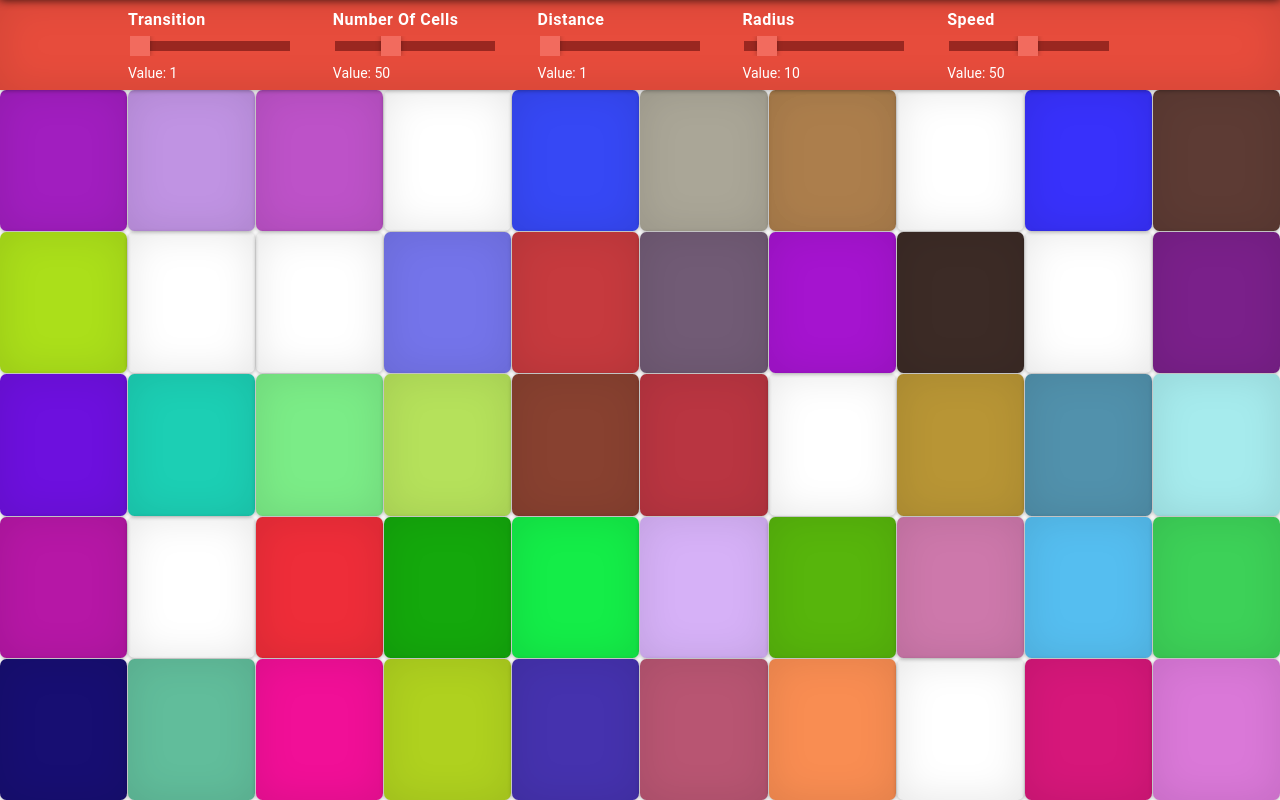
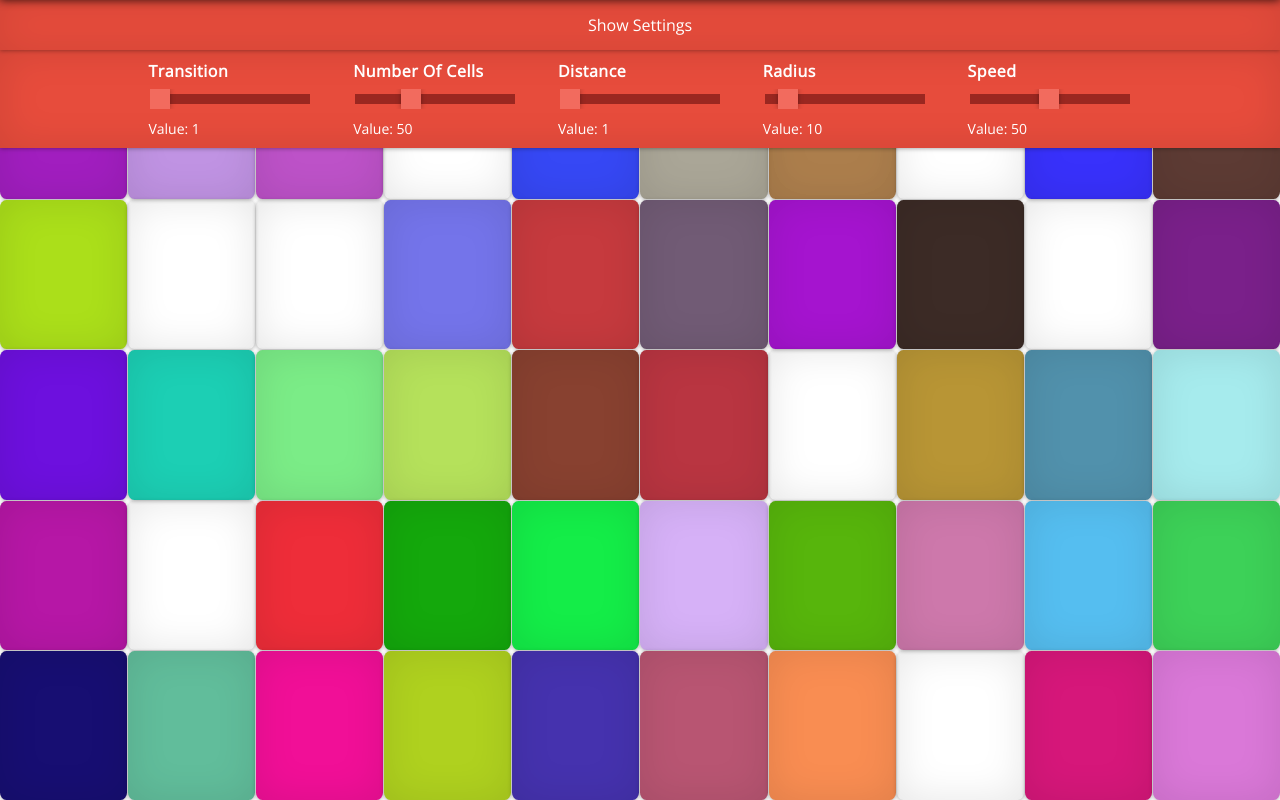
Before and after one commit to sahinerbay/disco_lights, a website: page index.html in a window 1280 px wide. Drawn offline with nearby package versions, Linux system fonts and the light colour scheme; files that its build step writes are made by us from their sources.

Commit message:
Add toggle settings button, and lock package.json

```diff
--- a/index.html
+++ b/index.html
@@ -5,6 +5,8 @@
     <meta name="viewport" content="width=device-width, initial-scale=1.0">
     <meta http-equiv="X-UA-Compatible" content="ie=edge">
     <link rel="stylesheet" href="./build/style/main.min.css">
+    <!-- DO NOT CHANGE THE ORDER, BECAUSE OF 'document.styleSheets[].rules' -->
+    <link href="https://fonts.googleapis.com/css?family=Open+Sans" rel="stylesheet">
     <title>Disco Lights</title>
 </head>
 <body>
--- a/package.json
+++ b/package.json
@@ -4,6 +4,7 @@
   "description": "",
   "main": "index.js",
   "scripts": {
+    "start": "gulp project:watch",
     "test": "echo \"Error: no test specified\" && exit 1"
   },
   "repository": {
--- a/src/script/script.js
+++ b/src/script/script.js
@@ -2,9 +2,9 @@ let dom = function () {
 
     let createElement = (el) => document.createElement(el);
 
-    let setClass = (el, name) => {
-        el.className = name;
-    };
+    let setClass = (el, name) => el.className = name;
+
+    let toggleClassName = (el, name) => el.classList.toggle(name);
 
     let setAttributes = (el, attrs) => {
         for (let key in attrs) {
@@ -12,21 +12,19 @@ let dom = function () {
         }
     };
 
-    let setBackgroundColor = (el, color) => {
-        el.style.background = color;
-    };
+    let setBackgroundColor = (el, color) => el.style.background = color;
 
-    let append = (parent, child) => {
-        parent.appendChild(child);
-    };
+    let append = (parent, child) => parent.appendChild(child);
 
     let getElement = (classname, nth) => document.querySelectorAll(`.${classname}`)[nth];
 
     let getRandomColor = () => {
         let letters = '0123456789ABCDEF';
         let color = '#';
-        for (let i = 0; i < 6; i++) {
+        let i = 0;
+        while (i < 6) {
             color += letters[Math.floor(Math.random() * 16)];
+            i++;
         }
         return color;
     };
@@ -46,25 +44,24 @@ let dom = function () {
         }, speed);
     };
 
-    let clearInterval = () => {
-        window.clearInterval(interval);
-    };
+    let clearInterval = () => window.clearInterval(interval);
 
     return {
-        createElement: createElement,
-        setClass: setClass,
-        setAttributes: setAttributes,
-        append: append,
-        getElement: getElement,
-        changeColor: changeColor,
-        clearInterval: clearInterval,
-        removeAllChildren: removeAllChildren
+        createElement,
+        setClass,
+        toggleClassName,
+        setAttributes,
+        append,
+        getElement,
+        changeColor,
+        clearInterval,
+        removeAllChildren
     }
 }();
 
 let create = function () {
 
-    let container = function () {
+    let container = () => {
         let container = dom.createElement('div');
         dom.setClass(container, 'container');
         dom.append(document.body, container);
@@ -72,14 +69,16 @@ let create = function () {
 
     let cells = (numberOfBoxes) => {
         let container = dom.getElement('container', 0);
-        for (let i = 0; i < numberOfBoxes; i++) {
+        let i = 0;
+        while (i < numberOfBoxes) {
             let box = dom.createElement('div');
             dom.setClass(box, 'box');
             dom.append(container, box);
+            i++
         }
     };
 
-    let settingsBar = function () {
+    let settingsBar = () => {
         // Create Setting Div //
         let settings = dom.createElement('div');
         dom.setClass(settings, 'settings');
@@ -91,7 +90,7 @@ let create = function () {
         dom.append(settings, settingsContainer);
     };
 
-    let slider = function (obj) {
+    let slider = obj => {
 
         // create slider-container-div //
         let slider = dom.createElement('div'),
@@ -155,17 +154,42 @@ let create = function () {
         }
     };
 
+    let addShowButton = () => {
+        let btnContainer = dom.createElement('div'),
+            showBtn = dom.createElement('span');
+
+        dom.setClass(showBtn, 'btn-show');
+        dom.setClass(btnContainer, 'settings settings-show');
+
+        let txtNode = document.createTextNode('show settings');
+
+        dom.append(showBtn, txtNode);
+        dom.append(btnContainer, showBtn);
+        dom.append(document.body, btnContainer);
+
+        showBtn.addEventListener('click', () => {
+            let settings = dom.getElement('settings', 0);
+
+            let content = showBtn.textContent;
+            showBtn.textContent = (content.search(/show/i) === -1 ? 'show' : 'hide') + ' settings';
+
+            dom.toggleClassName(settings, 'settings-hidden');
+            dom.toggleClassName(btnContainer, 'btnContainer-hidden')
+        })
+    }
+
     let allSliders = (obj) => {
-        for(let property in obj) {
+        for (let property in obj) {
             slider(obj[property]);
         }
     };
 
     return {
-        container: container,
-        cells: cells,
-        settingsBar: settingsBar,
-        allSliders: allSliders
+        container,
+        cells,
+        settingsBar,
+        allSliders,
+        addShowButton
     }
 }();
 
@@ -240,3 +264,4 @@ create.settingsBar();
 dom.changeColor(initialCells, initialSpeed);
 
 create.allSliders(settings);
+create.addShowButton();
--- a/src/style/main.css
+++ b/src/style/main.css
@@ -1,7 +1,5 @@
-
-
 body {
-    font-family: 'HelveticaNeue-UltraLight', 'Helvetica Neue UltraLight', Roboto, Arial, Sans-serif;
+    font-family: 'Open Sans', sans-serif;
     color: #fff;
     text-transform: capitalize;
 }
@@ -11,8 +9,8 @@ body:before {
     top: -10px;
     left: 0;
     height: 10px;
-    -webkit-box-shadow: 0 0 10px rgba(0,0,0,.8);
-    box-shadow: 0 0 10px rgba(0,0,0,.8);
+    -webkit-box-shadow: 0 0 10px rgba(0, 0, 0, .8);
+    box-shadow: 0 0 10px rgba(0, 0, 0, .8);
     z-index: 9999;
     position: fixed;
     width: 100%;
@@ -24,7 +22,7 @@ body:before {
     grid-auto-rows: minmax(50px, auto);
     grid-gap: 1px;
     position: fixed;
-    top: 90px;
+    top: 50px;
     bottom: 0;
     left: 0;
     right: 0;
@@ -33,75 +31,134 @@ body:before {
 .box {
     transition: .1s all;
     border-radius: 5%;
-    box-shadow: 0 1px 4px rgba(0,0,0,.3), inset 0 0 40px rgba(0,0,0,.1);
+    box-shadow: 0 1px 4px rgba(0, 0, 0, .3), inset 0 0 40px rgba(0, 0, 0, .1);
 }
 
-.settings {
+.settings, .settings-show {
     position: fixed;
     left: 0;
     right: 0;
-    top: 0;
     z-index: 999;
-    background:#e74c3c;
-    box-shadow: 0 1px 4px rgba(0,0,0,.3), inset 0 0 40px rgba(0,0,0,.1);
+    background: #e74c3c;
+    box-shadow: 0 1px 4px rgba(0, 0, 0, .3), inset 0 0 40px rgba(0, 0, 0, .1);
+    transition: 1s all;
+}
+.settings {
+    top: 50px;
+}
+
+.settings-hidden {
+    opacity: 0;
 }
 
 .settings__container {
     display: grid;
-    grid-template-columns: repeat(5, 1fr);
-    height: 90px;
     box-sizing: border-box;
     padding: 10px 0;
     width: 80%;
     margin: 0 auto;
 }
 
-.settings__container__transition__title, .settings__container__cells__title, .settings__container__gridGap__title, .settings__container__borderRadius__title, .settings__container__speed__title {
+.settings__container > *  {
+    margin: 0 auto;
+}
+
+.settings-show {
+    top: 0;
+    height: 50px;
+    text-align: center;
+}
+
+.settings__container__transition__title,
+.settings__container__cells__title,
+.settings__container__gridGap__title,
+.settings__container__borderRadius__title,
+.settings__container__speed__title {
     padding-bottom: 5px;
     margin: 0;
     font-size: 16px;
     letter-spacing: .5px;
 }
 
-.settings__container__transition__value, .settings__container__cells__value, .settings__container__gridGap__value, .settings__container__borderRadius__value, .settings__container__speed__value {
+.settings__container__transition__value,
+.settings__container__cells__value,
+.settings__container__gridGap__value,
+.settings__container__borderRadius__value,
+.settings__container__speed__value {
     padding-top: 5px;
     margin: 0;
     font-size: 14px;
 }
 
-input[type="range"]{
-    -webkit-appearance:none;
-    width:160px;
-    height:20px;
+input[type="range"] {
+    -webkit-appearance: none;
+    width: 160px;
+    height: 20px;
     background: linear-gradient(to right, #9A2720 0%, #9A2720 100%);
     background-size: 160px 10px;
-    background-position:center;
-    background-repeat:no-repeat;
-    overflow:hidden;
+    background-position: center;
+    background-repeat: no-repeat;
+    overflow: hidden;
     outline: none;
-  }
+}
 
-  input[type="range"]:first-of-type{
-  }
+input[type="range"]:first-of-type {}
 
-  input[type="range"]::-webkit-slider-thumb{
-    -webkit-appearance:none;
-    width:20px;
-    height:20px;
-    background:#F26B5E;
-    position:relative;
-    z-index:3;
-    box-shadow:0 0 5px 0 rgba(0,0,0,0.3);
-  }
+input[type="range"]::-webkit-slider-thumb {
+    -webkit-appearance: none;
+    width: 20px;
+    height: 20px;
+    background: #F26B5E;
+    position: relative;
+    z-index: 3;
+    box-shadow: 0 0 5px 0 rgba(0, 0, 0, 0.3);
+}
 
-  input[type="range"]::-webkit-slider-thumb:after{
-    content:" ";
-    width:160px;
-    height:10px;
-    position:absolute;
-    z-index:1;
-    right:20px;
-    top:5px;
+input[type="range"]::-webkit-slider-thumb:after {
+    content: " ";
+    width: 160px;
+    height: 10px;
+    position: absolute;
+    z-index: 1;
+    right: 20px;
+    top: 5px;
     background: #ff5b32;
     background: linear-gradient(to right, #f088fc 1%, #AC6CFF 70%);
-  }
+}
+
+.btn-close {
+    display: block;
+    position: absolute;
+    right: 5px;
+    bottom: 5px;
+    width: 32px;
+    height: 32px;
+    transition: transform .25s ease-in-out;
+}
+
+.btn-show {
+    display: inline-block;
+    line-height: 50px;
+}
+
+.btn-show:hover {
+    cursor: pointer;
+}
+
+@media only screen and (min-width: 430px) {
+    .settings__container {
+        grid-template-columns: repeat(2,1fr);
+    }
+}
+
+@media only screen and (min-width: 650px) {
+    .settings__container {
+        grid-template-columns: repeat(3,1fr);
+    }
+}
+
+@media only screen and (min-width: 960px) {
+    .settings__container {
+        grid-template-columns: repeat(5,1fr);
+    }
+}
```
Also changed, not shown: build/script/script.js, build/script/script.min.js, build/style/main.css, build/style/main.min.css, 1 other file.
